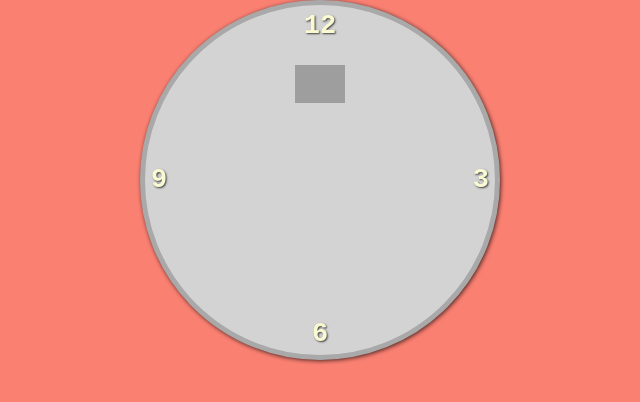
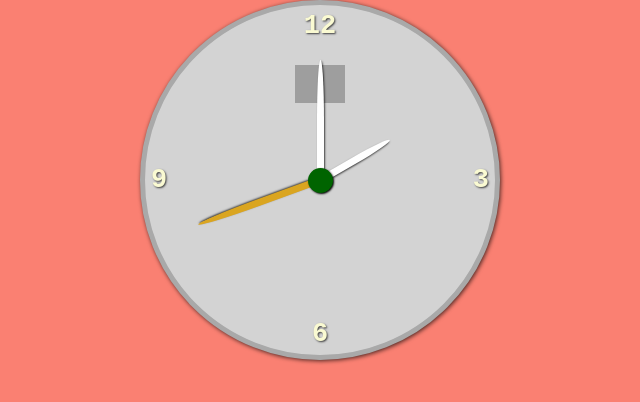
Before and after one commit to malrepos/JS-Projects, a plain HTML site: page 1. clock/index.html in a window 1280 px wide. Shown: the whole page, without its empty margins (320-960 px from the left). Drawn offline with Linux system fonts and the light colour scheme; grey boxes are pictures that could not be loaded.

Commit message:
began js for clock

```diff
--- a/1. clock/app.js
+++ b/1. clock/app.js
@@ -0,0 +1,21 @@
+const hourElement = document.querySelector(".hour");
+const minuteElement = document.querySelector(".minute");
+const secondsElement = document.querySelector(".seconds");
+
+function updateClock() {
+  const currentDate = new Date();
+  setTimeout(updateClock, 1000);
+  const hours = currentDate.getHours();
+  const minutes = currentDate.getMinutes();
+  const seconds = currentDate.getSeconds();
+
+  const hourDegree = (hours / 12) * 360;
+  hourElement.style.transform = `rotate(${hourDegree}deg)`;
+
+  const minuteDegree = (minutes / 60) * 360;
+  minuteElement.style.transform = `rotate(${minuteDegree}deg)`;
+
+  const secondDegree = (seconds / 60) * 360;
+  secondsElement.style.getPropertyValue('transform') = `rotate (${secondDegree}deg)`;
+}
+updateClock();
--- a/1. clock/style.css
+++ b/1. clock/style.css
@@ -55,3 +55,42 @@ img {
   top: 50%;
   transform: translateY(-50%);
 }
+
+.arrows {
+  display: flex;
+  width: 100%;
+  height: 100%;
+  justify-content: center;
+  align-items: center;
+}
+
+.arrows::before {
+  content: "";
+  width: 25px;
+  height: 25px;
+  background-color: darkgreen;
+  border-radius: 50%;
+  box-shadow: 1px 1px 2px;
+  z-index: 4;
+}
+.arrows div {
+  background-color: white;
+  width: 7px;
+  position: absolute;
+  height: 120px;
+  transform-origin: bottom center;
+  bottom: 50%;
+  z-index: 3;
+  border-radius: 50% 50% 0 0;
+  box-shadow: 1px 1px 2px rgba(0, 0, 0, 0.7);
+}
+
+.arrows .hour {
+  height: 80px;
+  transform: rotate(30deg);
+}
+.arrows .seconds {
+  height: 130px;
+  transform: rotate(250deg);
+  background-color: goldenrod;
+}
```
